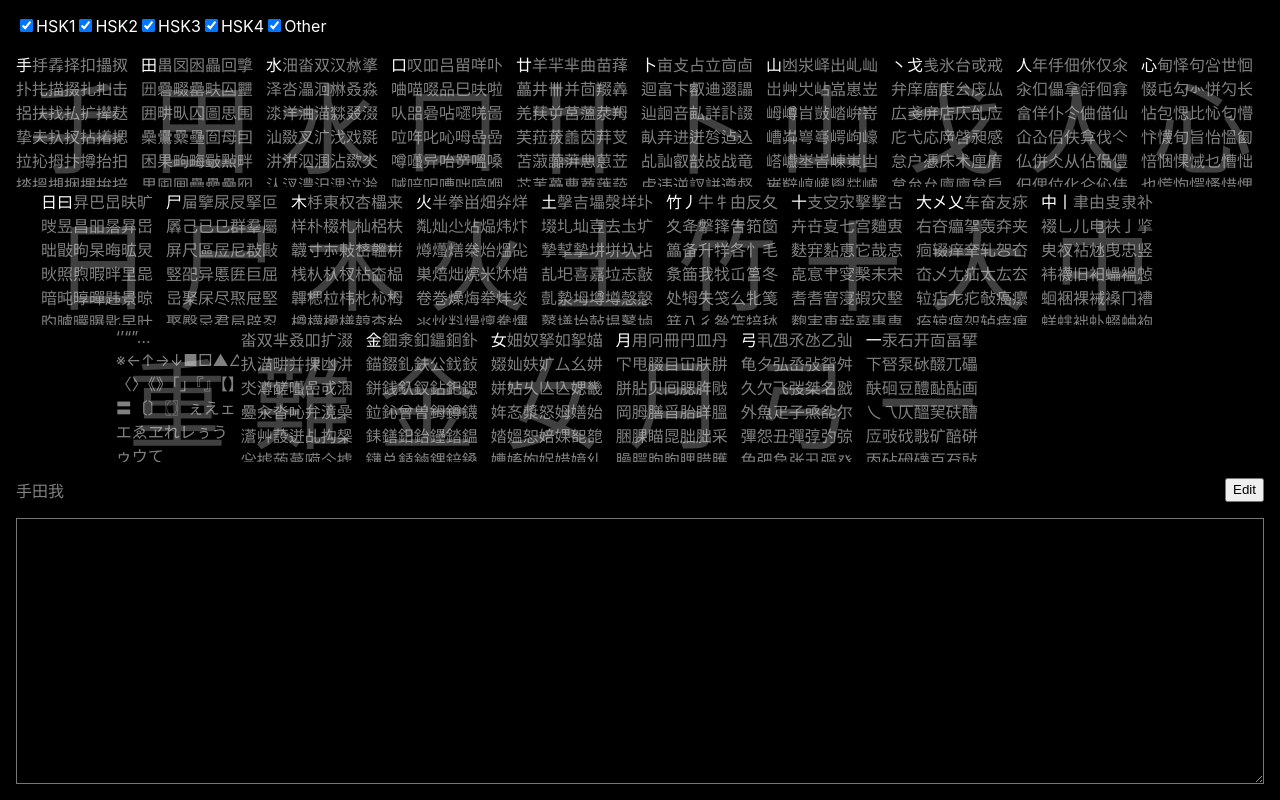
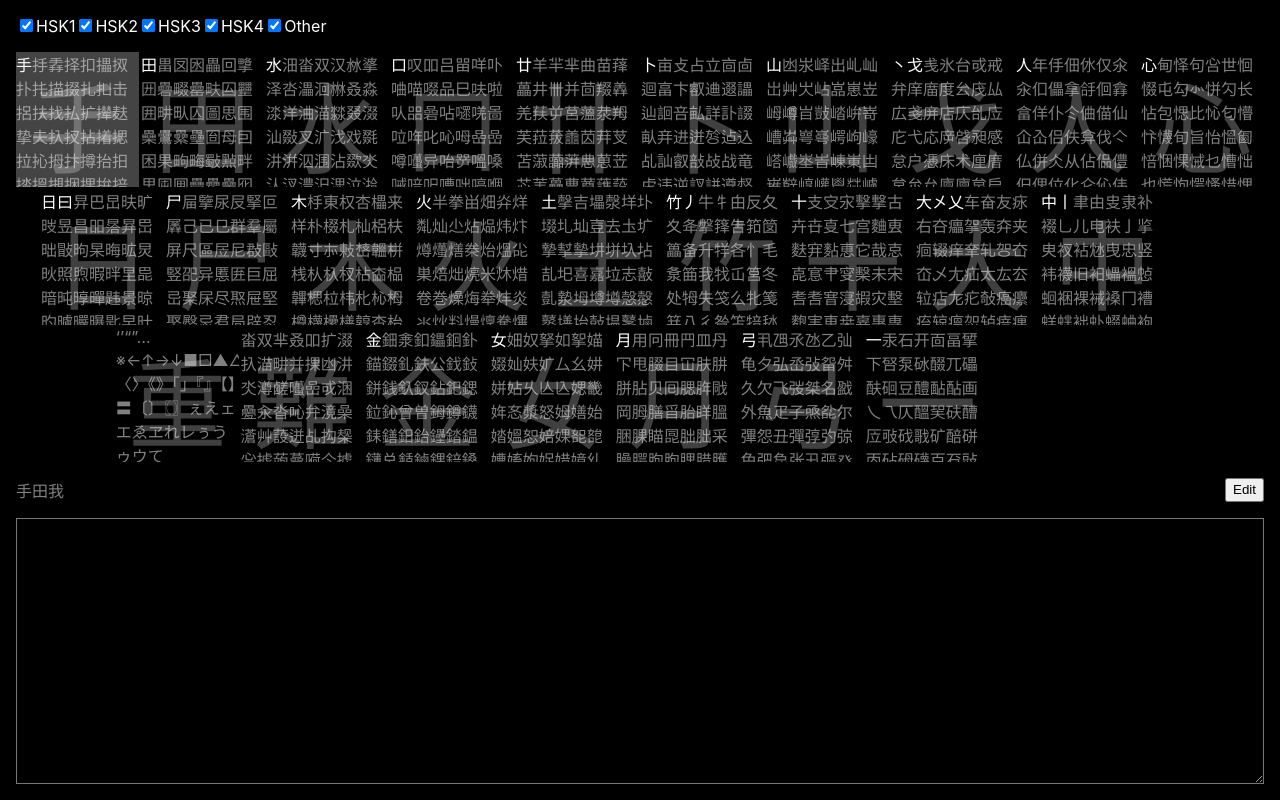
Before and after one commit to jcf120/cangjie-atlas, a React (Create React App) app: page / in a window 1280 px wide. Built offline with nearby package versions, Linux system fonts and the light colour scheme.

Commit message:
Show hint

```diff
--- a/src/App.tsx
+++ b/src/App.tsx
@@ -23,7 +23,12 @@ function App() {
   return (
     <div className={style.root}>
       <Settings opts={opts} onChange={setOpts} />
-      <Layout scope={scope} combos={combos} sortedCodes={sortedCodes} />
+      <Layout
+        scope={scope}
+        combos={combos}
+        sortedCodes={sortedCodes}
+        targetChar={targetChar?.value ?? null}
+      />
       <TargetText
         text={targetText}
         onChange={setTargetText}
--- a/src/Layout.module.css
+++ b/src/Layout.module.css
@@ -23,6 +23,10 @@
   margin-left: 2px;
 }
 
+.key.targeted {
+  background-color: #444;
+}
+
 .keyBg {
   overflow: hidden;
   position: absolute;
--- a/src/Layout.tsx
+++ b/src/Layout.tsx
@@ -1,5 +1,12 @@
 import React, { useEffect, useRef, useState } from "react";
-import { Dict, getCangjieKey, row1Keys, row2Keys, row3Keys } from "./model";
+import {
+  Dict,
+  getCangjieKey,
+  row1Keys,
+  row2Keys,
+  row3Keys,
+  getCodesForChar,
+} from "./model";
 import style from "./Layout.module.css";
 
 function gather(
@@ -24,13 +31,15 @@ function renderKey(
   scope: string,
   cap: string,
   unit: number,
-  charLimit: number
+  charLimit: number,
+  targetCodes: string[]
 ) {
   const chars = combos[scope] ?? "";
+  const targeted = !!targetCodes.find((x) => x.startsWith(scope));
   return (
     <div
       key={cap}
-      className={style.key}
+      className={style.key + (targeted ? ` ${style.targeted}` : "")}
       style={{ width: unit, height: unit * 1.1 }}
     >
       <div className={style.keyBg} style={{ fontSize: unit * 0.8 }}>
@@ -54,15 +63,7 @@ function debounce(fn: () => void, ms: number) {
   };
 }
 
-export default function Layout({
-  scope,
-  combos,
-  sortedCodes,
-}: {
-  scope: string;
-  combos: Dict;
-  sortedCodes: string[];
-}) {
+function useWidth() {
   const ref = useRef<HTMLDivElement>(null);
   const [width, setWidth] = useState(0);
   useEffect(() => {
@@ -74,23 +75,63 @@ export default function Layout({
     window.addEventListener("resize", resize);
     return () => window.removeEventListener("resize", resize);
   }, []);
+  return { width, ref };
+}
+
+export default function Layout({
+  scope,
+  combos,
+  sortedCodes,
+  targetChar,
+}: {
+  scope: string;
+  combos: Dict;
+  sortedCodes: string[];
+  targetChar: string | null;
+}) {
+  const { width, ref } = useWidth();
   const unit = (width - 2 * 9) / 10;
   const charLimit = Math.pow(Math.floor(unit / 16), 2);
+  const targetCodes = targetChar ? getCodesForChar(targetChar) : [];
   return (
     <div ref={ref} className={style.root}>
       <div className={style.row}>
         {row1Keys.map((key) =>
-          renderKey(combos, sortedCodes, scope + key, key, unit, charLimit)
+          renderKey(
+            combos,
+            sortedCodes,
+            scope + key,
+            key,
+            unit,
+            charLimit,
+            targetCodes
+          )
         )}
       </div>
       <div className={style.row} style={{ marginLeft: "2%" }}>
         {row2Keys.map((key) =>
-          renderKey(combos, sortedCodes, scope + key, key, unit, charLimit)
+          renderKey(
+            combos,
+            sortedCodes,
+            scope + key,
+            key,
+            unit,
+            charLimit,
+            targetCodes
+          )
         )}
       </div>
       <div className={style.row} style={{ marginLeft: "8%" }}>
         {row3Keys.map((key) =>
-          renderKey(combos, sortedCodes, scope + key, key, unit, charLimit)
+          renderKey(
+            combos,
+            sortedCodes,
+            scope + key,
+            key,
+            unit,
+            charLimit,
+            targetCodes
+          )
         )}
       </div>
     </div>
--- a/src/model.ts
+++ b/src/model.ts
@@ -119,3 +119,19 @@ export function getData(opts: Opts): DataPair {
   dataCache[cacheKey] = data;
   return data;
 }
+
+const charToCodes: Record<string, string[]> = {};
+for (const comboSet of Object.values(combos as Record<string, Dict>)) {
+  for (const [code, chars] of Object.entries(comboSet)) {
+    for (let i = 0; i < chars.length; i++) {
+      const char = chars[i];
+      const codes = charToCodes[char] || [];
+      codes.push(code);
+      charToCodes[char] = codes;
+    }
+  }
+}
+
+export function getCodesForChar(char: string) {
+  return charToCodes[char] || [];
+}
```
